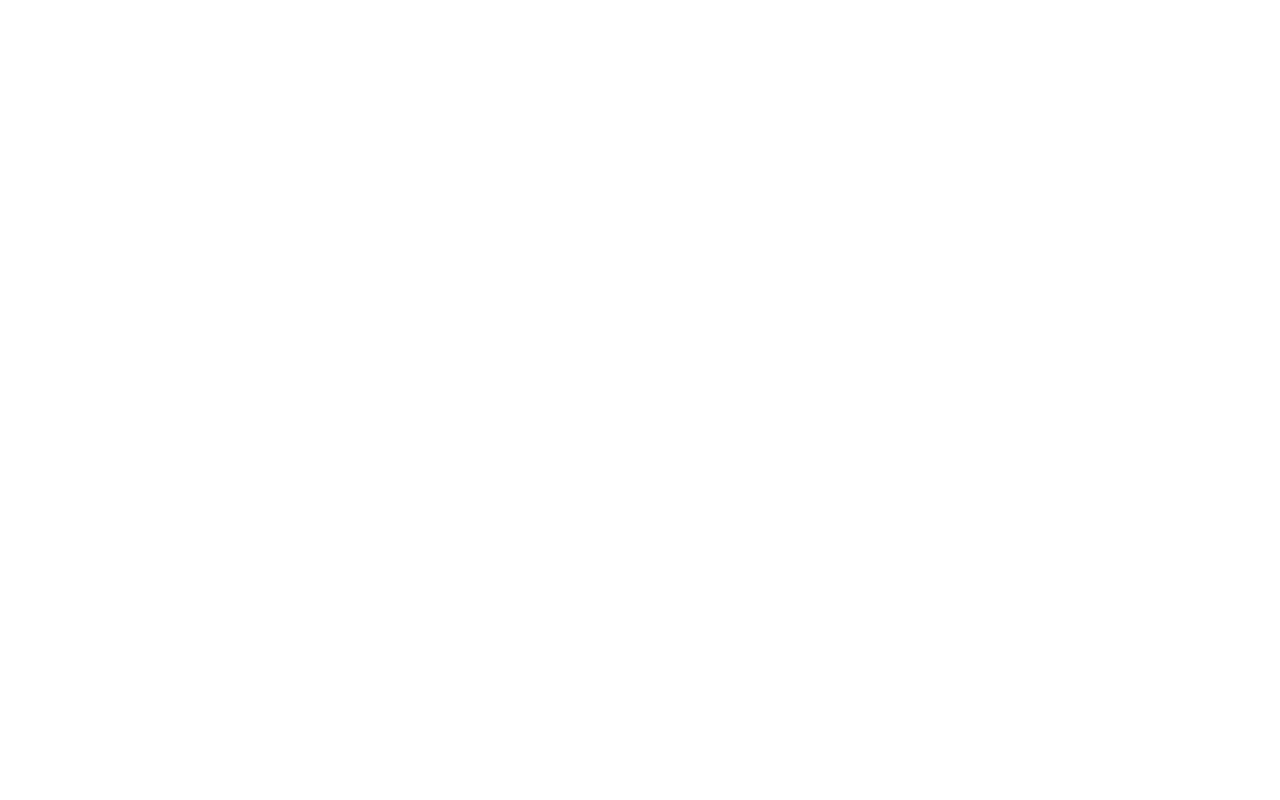
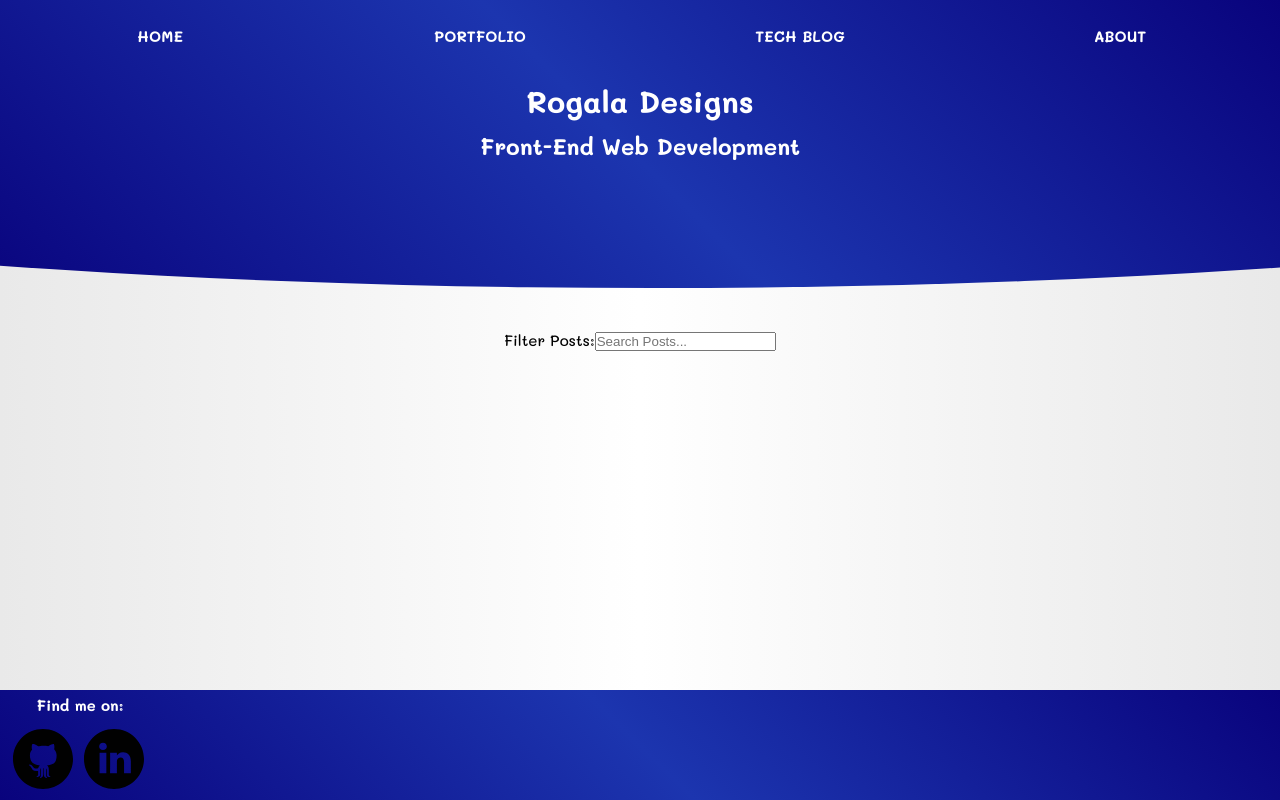
Before and after one commit to ARogala/rogala-designs, a Gatsby site: page /techblog-archive in a window 1280 px wide. Before the commit this address had no page. Built offline with nearby package versions, Linux system fonts and the light colour scheme; Gatsby itself is replaced by a stand-in of ours; some packages are replaced by stand-ins of ours.

Commit message:
add techblog-acrhive page

```diff
--- /dev/null
+++ b/src/pages/techblog-archive.js
@@ -0,0 +1,73 @@
+import React from 'react';
+
+import { Link, graphql } from 'gatsby';
+
+import groupBy from '../groupBy.js';
+import Layout from '../components/layout';
+
+class TechBlogArchive extends React.Component {
+	constructor(props) {
+	    super(props);
+	    this.state = {
+	    	filterText: ''
+	    };
+  	}
+
+  	handleFilterTextChange(filterText) {
+    	this.setState({filterText: filterText});
+  	}
+
+	render() {
+		let posts = this.props.data.allMarkdownRemark.edges;
+		let filterText = this.state.filterText;
+		//console.log(posts);
+		//add category to edges so nodes(blog posts) can be sorted by category
+		posts.map(({node}, index) => {
+			return posts[index].category = node.frontmatter.category + ' - ' + node.frontmatter.subCategory;
+		});
+
+		return (
+			<Layout>
+				<div className="searchBarContainer">
+					<label htmlFor="filterPosts">Filter Posts:</label>
+					<input
+						type="text"
+						className="searchInput"
+						id="filterPosts"
+						placeholder="Search Posts..."
+						value={filterText}
+						onChange={(e) => this.handleFilterTextChange(e.target.value)}
+					/>
+				</div>
+			</Layout>
+		);
+	}
+}
+
+export default TechBlogArchive;
+
+//each node has a unique id
+export const query = graphql`
+	query {
+		allMarkdownRemark(sort: { fields: [frontmatter___date], order: DESC } filter: { frontmatter: { category: {ne: null}}}) {
+			totalCount
+			edges {
+				node {
+					id
+					frontmatter {
+						title
+						date(formatString: "DD MMMM, YYYY")
+						author
+						category
+						subCategory
+					}
+					excerpt(pruneLength: 70)
+					html
+					fields {
+						slug
+					}
+				}
+			}
+		}
+	}
+`
--- a/src/pages/techblog.js
+++ b/src/pages/techblog.js
@@ -69,7 +69,7 @@
 				{recentPosts.map(({node}) => (
 					<div key={node.id} className="techblog__post">
 						<div className="techblog__imgbox">
-							<img src={blogImg} />
+							<img src={blogImg} alt="" />
 						</div>
 						<div>
 							<Link to={node.fields.slug}>{node.frontmatter.title}</Link><br/>
```
